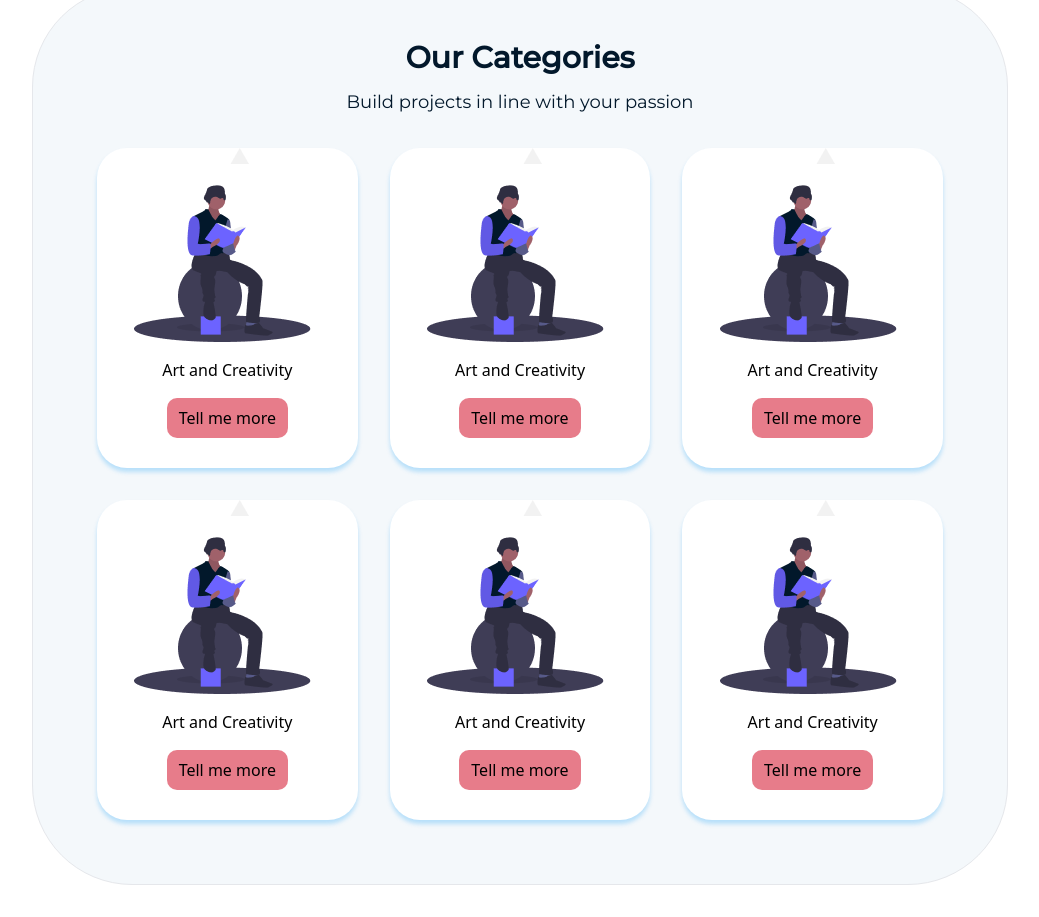
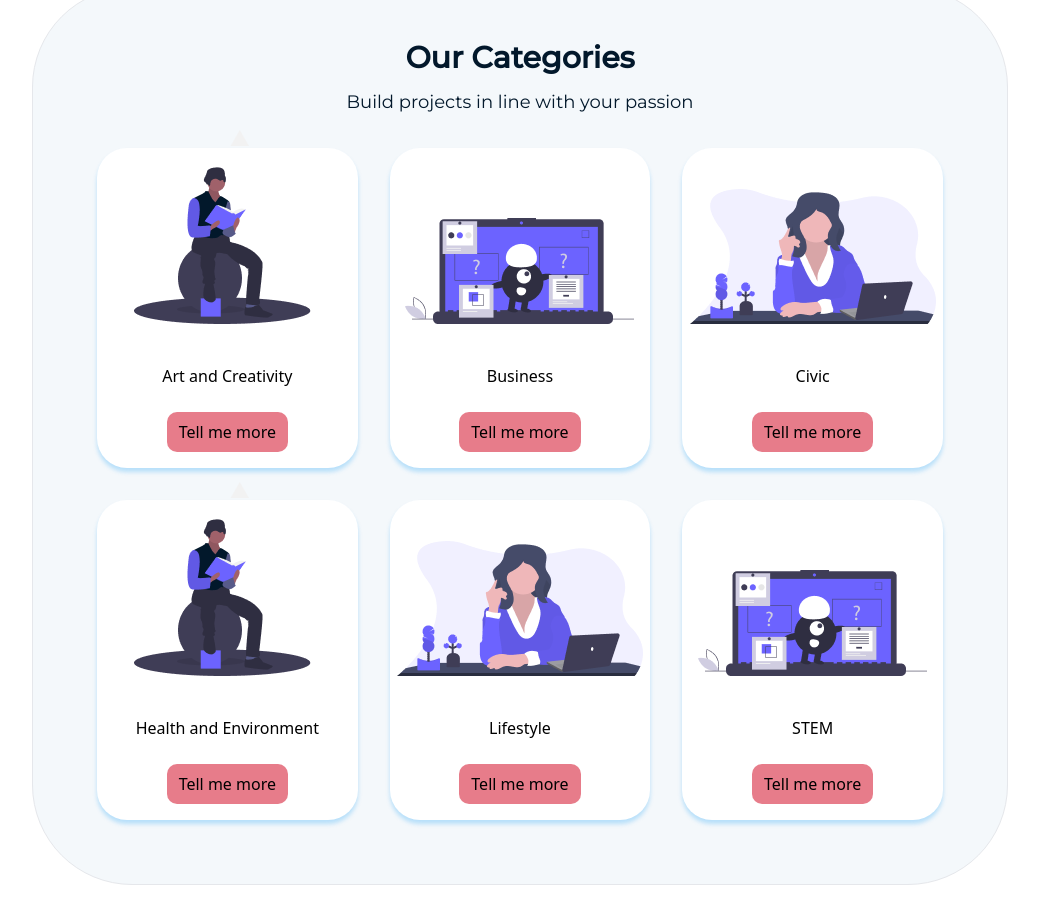
Before and after one commit to Dreezy305/scholarton-front-end, a React (Vite) app: page / in a window 1280 px wide. Shown: the part 2659-3576 px from the top of the page, without its empty margins (120-1159 px from the left). Built offline with nearby package versions, Linux system fonts and the light colour scheme.

Commit message:
our categories

```diff
--- a/src/components/Card/Card.tsx
+++ b/src/components/Card/Card.tsx
@@ -27,11 +27,11 @@ const Card = ({ icon, text, type }: smallCardProps) =>
         )}
 
         {type === "CATEGORY" && (
-          <div className="bg-white rounded-[30px] flex flex-col px-4 space-y-4 items-center text-center h-80 card-shadow">
+          <div className="bg-white rounded-[30px] flex flex-col px-4 space-y-4 items-center text-center h-80 card-shadow relative">
             {icon}
-            <p>{text}</p>
+            <p className="absolute bottom-20">{text}</p>
             <button
-              className="rounded-[10px] text-center px-3 py-2 items-center whitespace-nowrap"
+              className="rounded-[10px] text-center px-3 py-2 items-center whitespace-nowrap absolute bottom-4 mb-4"
               style={{ background: "rgba(215, 38, 61, 0.6)" }}
             >
               Tell me more
--- a/src/screens/Categories/Categories.tsx
+++ b/src/screens/Categories/Categories.tsx
@@ -5,7 +5,22 @@ import Maths from "../../assets/images/mathematics.png";
 import Online from "../../assets/images/online.png";
 import Teacher from "../../assets/images/teacher.png";
 
+interface categoryProps {
+  id: number;
+  text: string;
+  icon: any;
+}
+
 const Categories = () => {
+  const category: categoryProps[] = [
+    { id: 1, text: "Art and Creativity", icon: Maths },
+    { id: 2, text: "Business ", icon: Online },
+    { id: 3, text: "Civic ", icon: Teacher },
+    { id: 4, text: "Health and Environment", icon: Maths },
+    { id: 5, text: "Lifestyle", icon: Teacher },
+    { id: 6, text: "STEM", icon: Online },
+  ];
+
   return (
     <section id="categories" className="pb-8">
       <div className="container mx-auto bg-lightBg rounded-[100px] h-auto w-auto px-8 py-8 border">
@@ -17,11 +32,18 @@ const Categories = () => {
         </p>
 
         <div className="grid grid-cols-3 gap-8 px-8 pb-8 lg:grid lg:grid-cols-3">
-          {[1, 2, 3, 4, 5, 6].map(() => (
+          {category.map((item, i) => (
             <Card
               type="CATEGORY"
-              icon={<img src={Maths} alt="Art_and_creativity" className="" />}
-              text=" Art and Creativity"
+              icon={
+                <img
+                  src={item.icon}
+                  alt={item.text}
+                  className="absolute bottom-36"
+                />
+              }
+              text={item.text}
+              key={item.id}
             />
           ))}
         </div>
```
